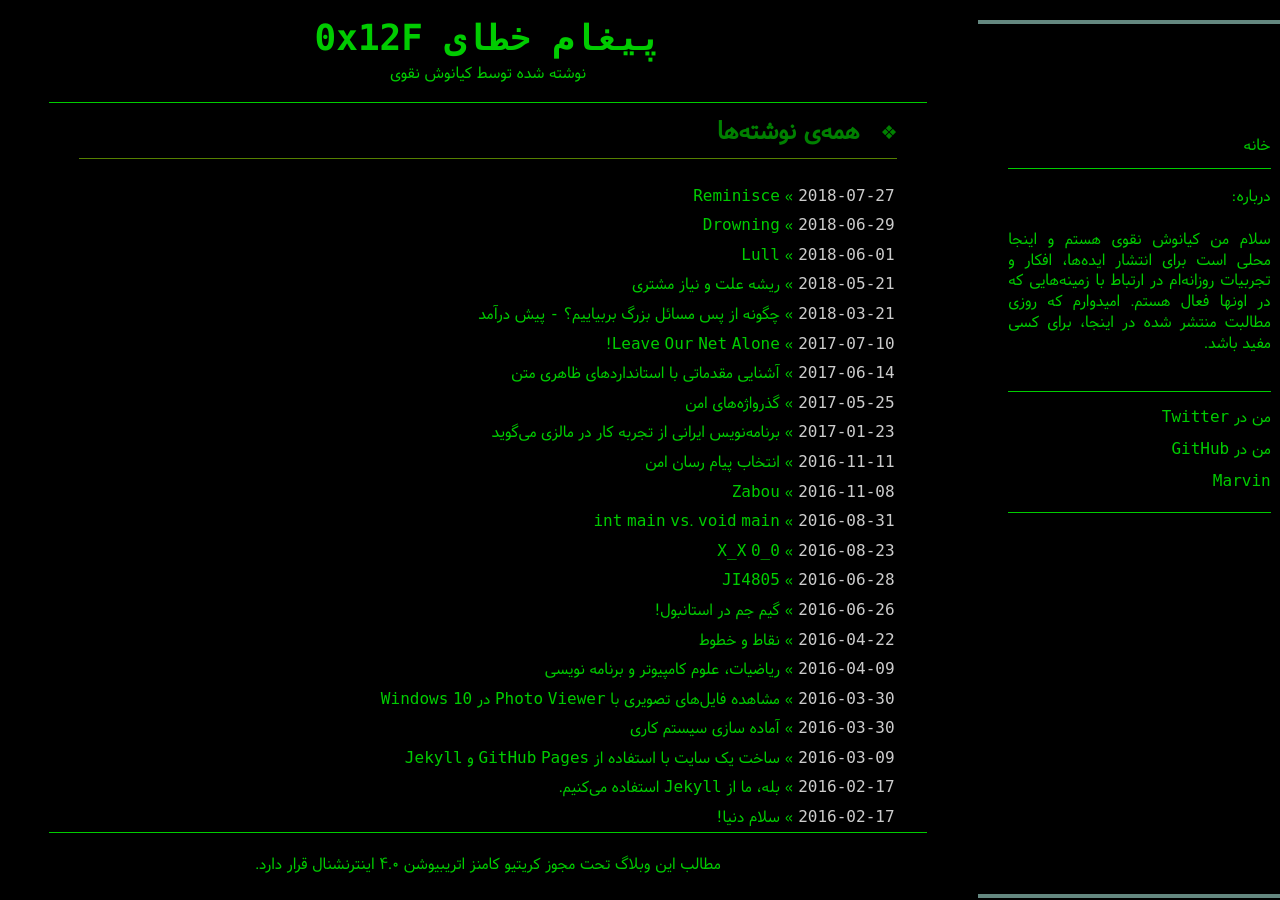
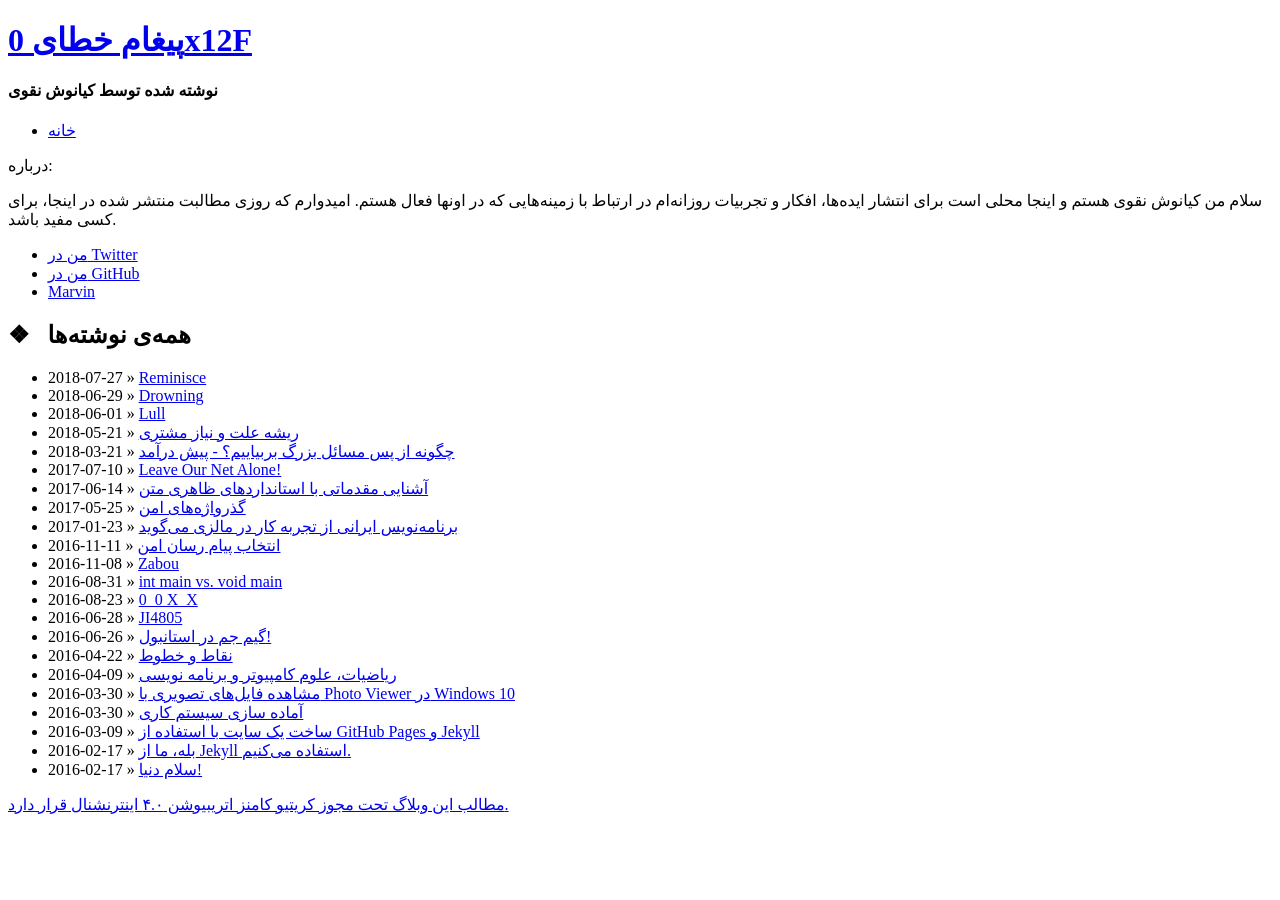
Before and after one commit to rashid2003/theskn, a Jekyll site: the page built from index.html, in a window 1280 px wide. Built offline with Jekyll 4.4.1, drawn with Linux system fonts in a browser that asks for light colours; nearby versions of some CDN libraries.

Commit message:
Update head.html

```diff
--- a/_includes/head.html
+++ b/_includes/head.html
@@ -15,7 +15,6 @@
     <script type='text/javascript' src='https://ajax.googleapis.com/ajax/libs/jquery/1.6.2/jquery.min.js' ></script>
 
     <!-- stylesheets -->
-    <link rel="stylesheet" type="text/css" href="{{ site.data.data.baseurl }}/assets/css/main.css">
 
     <!-- Syntax highlighter -->
     <script type='text/javascript' src='http://alexgorbatchev.com/pub/sh/current/scripts/shBrushJScript.js'></script>
```
